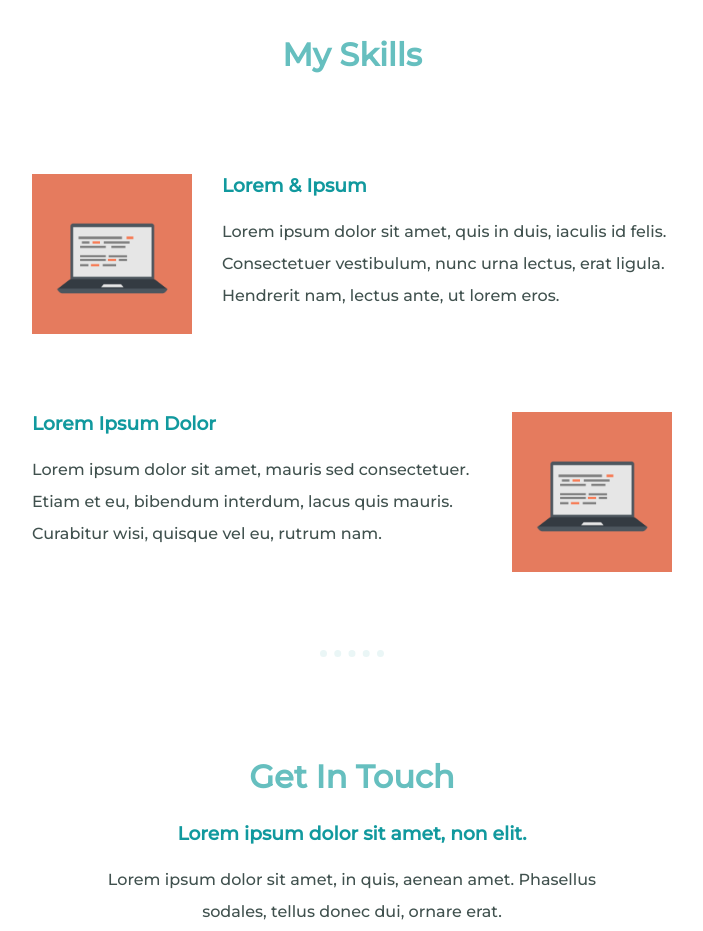
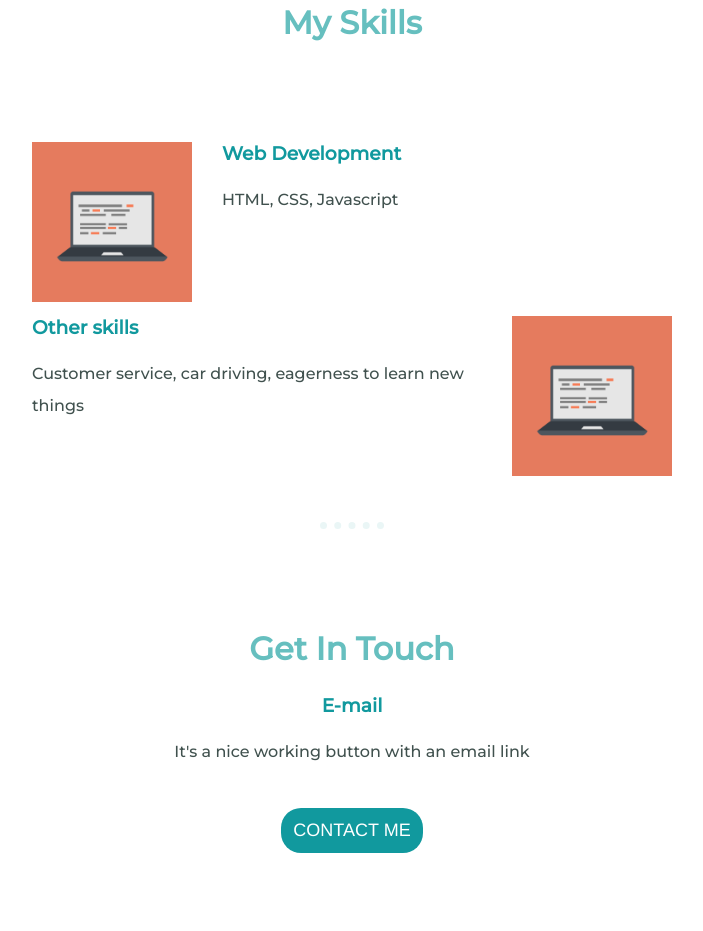
Before and after one commit to evgeniator/mysite, a plain HTML site: page index.html in a window 1280 px wide. Shown: the part 1475-2406 px from the top of the page, without its empty margins (288-991 px from the left). Drawn offline with Linux system fonts and the light colour scheme.

Commit message:
Add files via upload

```diff
--- a/index.html
+++ b/index.html
@@ -24,27 +24,27 @@
     <div class="profile">
       <img src="images/Jevgenij.png" alt="profile-img">
       <h2>Hello</h2>
-      <p class="intro">Lorem ipsum dolor sit amet, vitae volutpat, dui conubia, dolor urna. Non auctor, montes nulla distinctio.</p>
+      <p class="intro">Well, let's just say that I really, really, really want to be a web developer</p>
     </div>
     <hr>
     <div class="skills">
       <h2>My Skills</h2>
       <div class="skill-row">
         <img class="skill-img1" src="images/computer.png" alt="computer-img">
-        <h3>Lorem & Ipsum</h3>
-        <p>Lorem ipsum dolor sit amet, quis in duis, iaculis id felis. Consectetuer vestibulum, nunc urna lectus, erat ligula. Hendrerit nam, lectus ante, ut lorem eros.</p>
+        <h3>Web Development</h3>
+        <p>HTML, CSS, Javascript</p>
       </div>
       <div class="skill-row">
         <img class="skill-img2" src="images/computer.png" alt="computer-img">
-        <h3>Lorem Ipsum Dolor</h3>
-        <p>Lorem ipsum dolor sit amet, mauris sed consectetuer. Etiam et eu, bibendum interdum, lacus quis mauris. Curabitur wisi, quisque vel eu, rutrum nam.</p>
+        <h3>Other skills</h3>
+        <p>Customer service, car driving, eagerness to learn new things</p>
       </div>
     </div>
     <hr>
     <div class="contact-me">
       <h2>Get In Touch</h2>
-      <h3>Lorem ipsum dolor sit amet, non elit.</h3>
-      <p class="contact-message">Lorem ipsum dolor sit amet, in quis, aenean amet. Phasellus sodales, tellus donec dui, ornare erat.</p>
+      <h3>E-mail</h3>
+      <p class="contact-message">It's a nice working button with an email link</p>
       <a class="btn" href="mailto:evgeniator@gmail.com">CONTACT ME</a>
     </div>
   </div>
```
